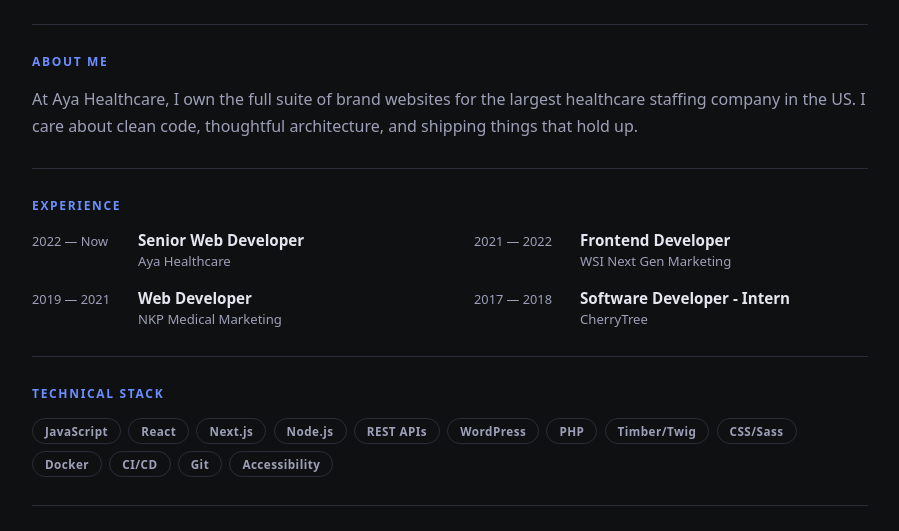
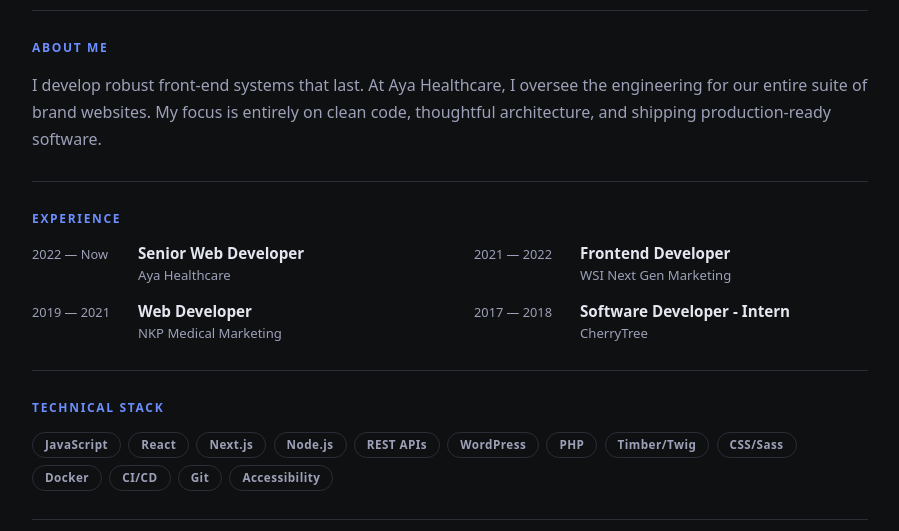
Before and after one commit to teloe/teloe.github.io, a plain HTML site: page index.html in a window 1280 px wide. Shown: the part 154-685 px from the top of the page, without its empty margins (190-1089 px from the left). Drawn offline with Linux system fonts and the light colour scheme.

Commit message:
update about

```diff
--- a/index.html
+++ b/index.html
@@ -227,9 +227,9 @@
         <div class="divider"></div>
 
         <h2 class="label">About Me</h2>
-        <p class="about">At Aya Healthcare, I own the full suite of brand websites for the largest healthcare staffing
-            company in the US. I care about clean code, thoughtful architecture, and shipping things that hold up.
-        </p>
+        <p class="about">I develop robust front-end systems that last. At Aya Healthcare, I oversee the engineering for
+            our entire suite of brand websites. My focus is entirely on clean code, thoughtful architecture, and
+            shipping production-ready software.</p>
 
         <div class="divider"></div>
 
```
